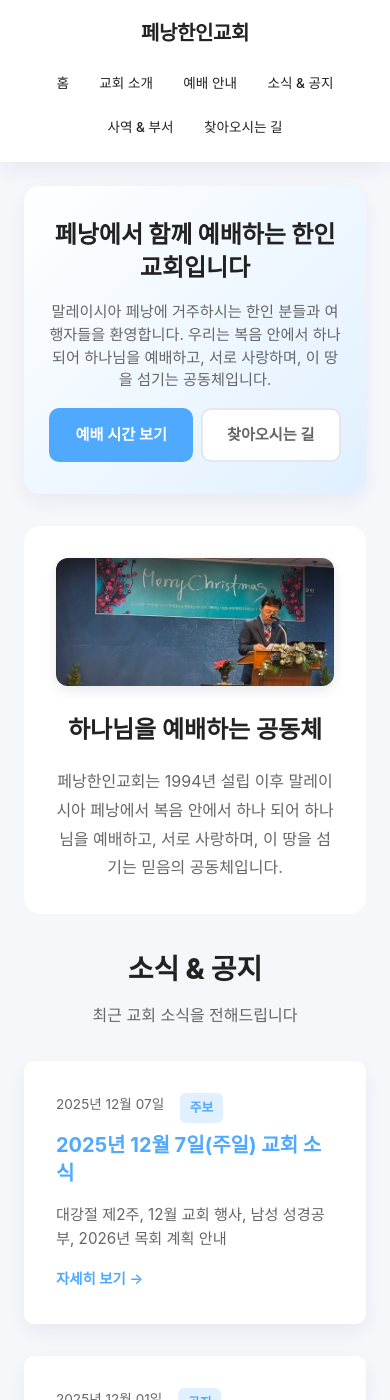
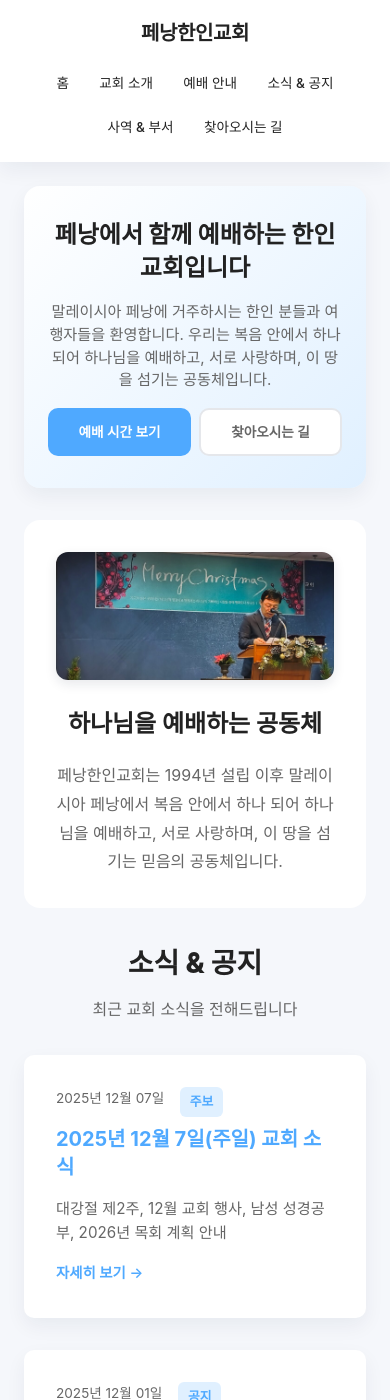
Before and after one commit to penang-korean-church/penang-korean-church.github.io, a Jekyll site: the page built from index.md, in a window 390 px wide and 1400 px high. Built offline with Jekyll 4.4.1, drawn with Linux system fonts in a browser that asks for light colours.

Commit message:
feat: 버튼 폭 조정

```diff
--- a/assets/css/style.css
+++ b/assets/css/style.css
@@ -226,7 +226,16 @@
   }
 
   .hero-actions {
-    gap: var(--space-xs);
+    gap: 0.5rem;
+    flex-direction: row;
+  }
+
+  .hero-actions .btn {
+    flex: 1;
+    min-width: 0;
+    padding: 0.65rem 0.75rem;
+    font-size: 0.85rem;
+    white-space: nowrap;
   }
 
   .btn {
```
